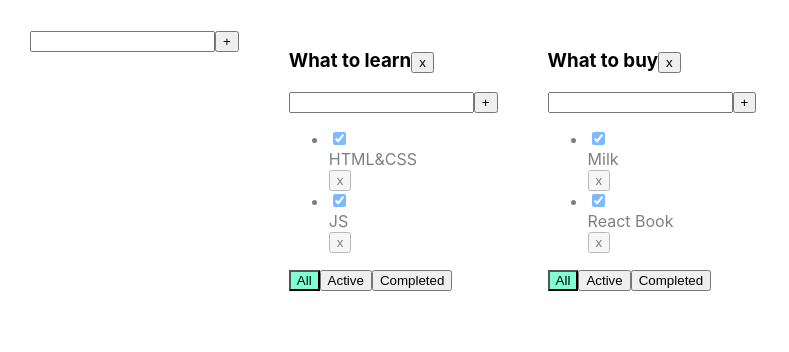
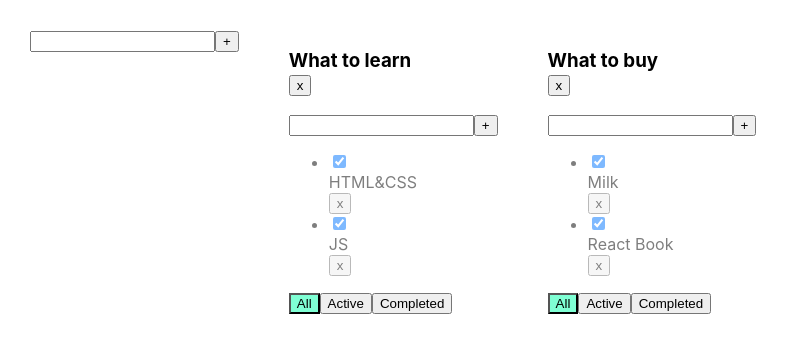
Before and after one commit to Karpenko21/1-todolist, a React (Create React App) app: page / in a window 1280 px wide. Shown: the top 352 px of the page, without its empty margins (0-789 px from the left). Built offline with nearby package versions, Linux system fonts and the light colour scheme.

Commit message:
Lesson 6 my version final

```diff
--- a/src/App.tsx
+++ b/src/App.tsx
@@ -83,6 +83,9 @@ function App() {
             setTodolists([...todolists])
         }
     }
+    function changeTodolistTitle(title: string, todolistId: string) {
+            setTodolists(todolists.map(tl => tl.id === todolistId ? {...tl, title} : tl))
+    }
 
     function removeTodolist(id: string) {
         // засунем в стейт список тудулистов, id которых не равны тому, который нужно выкинуть
@@ -131,6 +134,7 @@ function App() {
                         changeTaskTitle={changeTaskTitle}
 
                         changeTodolistFilter={changeTodolistFilter}
+                        changeTodolistTitle={changeTodolistTitle}
                         removeTodolist={removeTodolist}
                         addTodolist={addTodolist}
                     />
--- a/src/Todolist.tsx
+++ b/src/Todolist.tsx
@@ -21,9 +21,9 @@ type PropsType = {
     changeTaskTitle:(id: string, newTitle:string, todolistId: string) => void
 
     changeTodolistFilter: (value: FilterValuesType, todolistId: string) => void
+    changeTodolistTitle: (title: string, todolistId: string) => void
     removeTodolist: (id: string) => void
     addTodolist: (todolistTitle: string) => void
-
 }
 
 export function Todolist(props: PropsType) {
@@ -31,18 +31,17 @@ export function Todolist(props: PropsType) {
 
     const addTask = (title: string) => props.addTask(title, props.todolistId)
 
+    const removeTodolist = () => props.removeTodolist(props.todolistId)
 
-
-
-
-    const removeTodolist = () => props.removeTodolist(props.todolistId)
+    const getNewTodolistTitle = (title: string) => props.changeTodolistTitle(title, props.todolistId)
 
     const onAllClickHandler = () => props.changeTodolistFilter("all", props.todolistId);
     const onActiveClickHandler = () => props.changeTodolistFilter("active", props.todolistId);
     const onCompletedClickHandler = () => props.changeTodolistFilter("completed", props.todolistId);
 
     return <div>
-        <h3> {props.todolistTitle}
+        <h3>
+            <EditableSpan title={props.todolistTitle} changeTaskTitle={getNewTodolistTitle}/>
             <button onClick={removeTodolist}>x</button>
         </h3>
         <AddItemForm addItem={addTask}/>
@@ -54,16 +53,14 @@ export function Todolist(props: PropsType) {
                         let newIsDoneValue = e.currentTarget.checked;
                         props.changeTaskStatus(t.id, newIsDoneValue, props.todolistId);
                     }
-                    const getNewTitle = (title: string) => {
-                        debugger
+                    const getNewTaskTitle = (title: string) => {
                         props.changeTaskTitle(t.id, title, props.todolistId)
                     }
-
 
                     return <li key={t.id} className={t.isDone ? "is-done" : ""}>
                         <input type="checkbox" onChange={onChangeHandler} checked={t.isDone}/>
                         <span>
-                           <EditableSpan title={t.title} changeTaskTitle={getNewTitle}/>
+                           <EditableSpan title={t.title} changeTaskTitle={getNewTaskTitle}/>
                         </span>
                         <button onClick={onClickHandler}>x</button>
                     </li>
```
